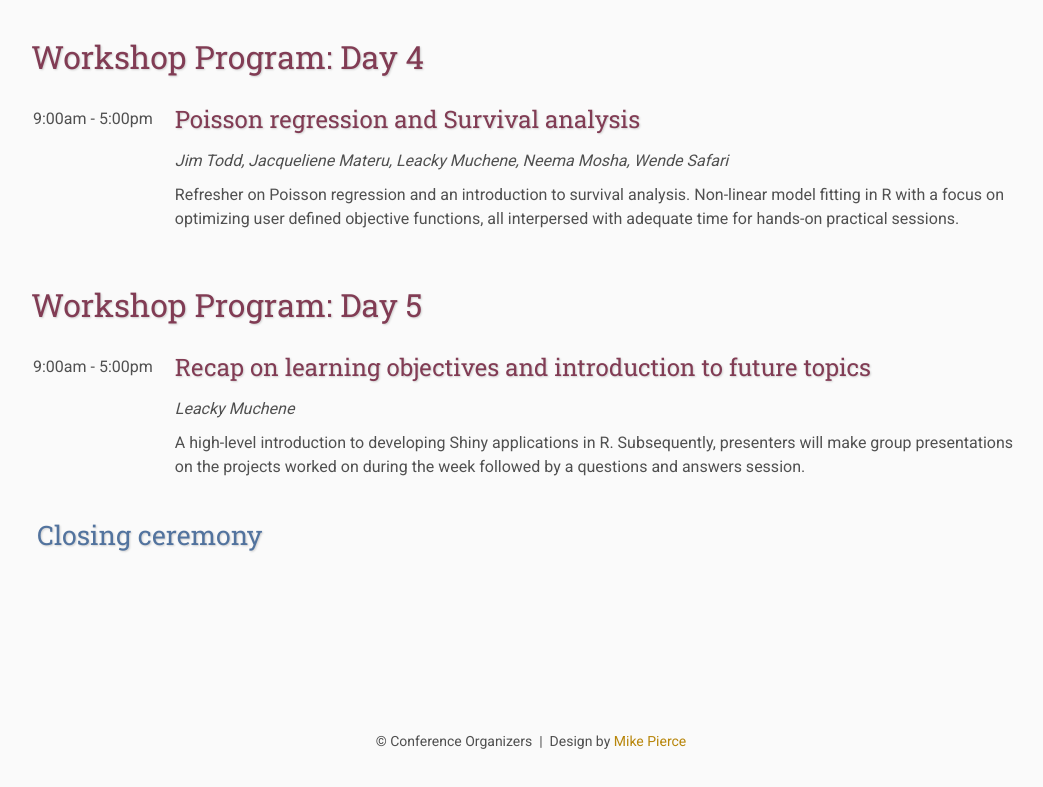
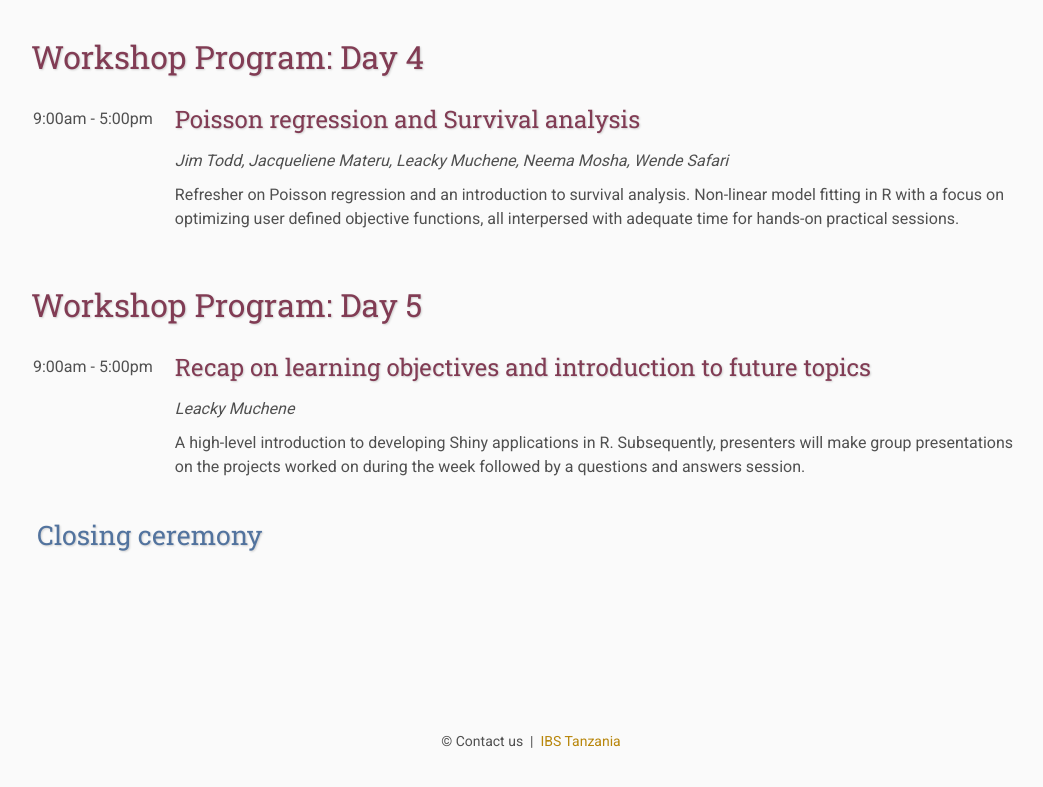
Before and after one commit to kamauleacky/RWorkshop, a plain HTML site: page program/index.html in a window 1280 px wide. Shown: the part 1435-2222 px from the top of the page, without its empty margins (109-1152 px from the left). Drawn offline with nearby package versions, Linux system fonts and the light colour scheme; some packages are replaced by stand-ins of ours; files that its build step writes are made by us from their sources.

Commit message:
Update index.html

```diff
--- a/program/index.html
+++ b/program/index.html
@@ -200,8 +200,8 @@
 
 
     <footer>
-        &copy; Conference Organizers
-        &nbsp;|&nbsp; Design by <a href="https://github.com/mikepierce">Mike Pierce</a>
+        &copy; Contact us
+        &nbsp;|&nbsp;  <a href="https://ibstz.speakingdigits.com">IBS Tanzania</a>
     </footer>
 
 </body>
```
